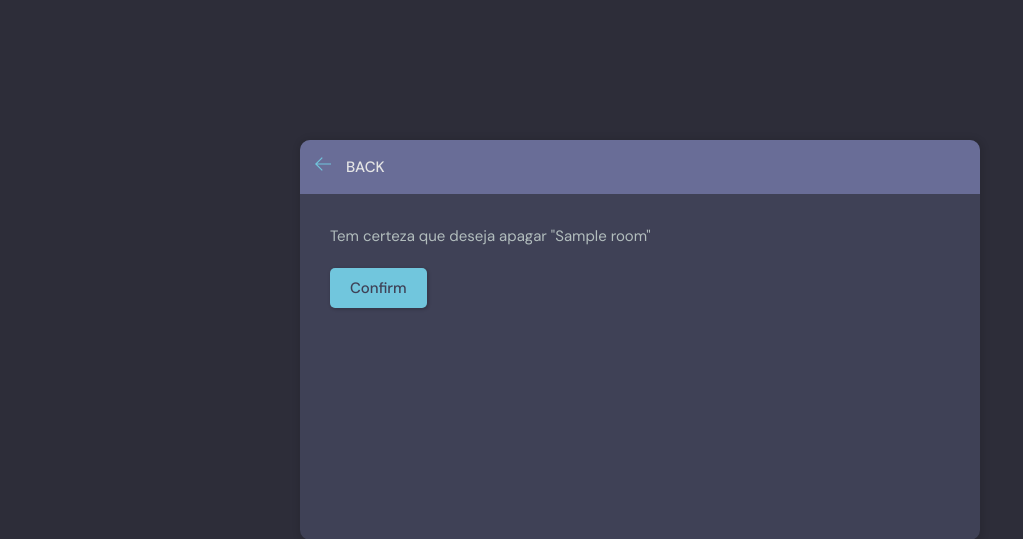
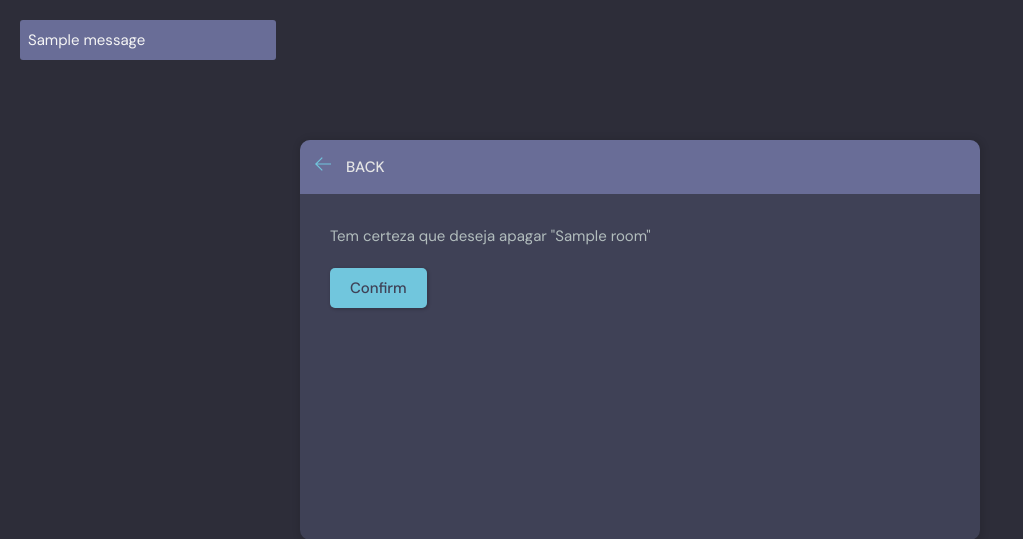
Before and after one commit to Vinicius-8/Discord_clone, a Django app: page /delete_room/1 in a window 1280 px wide. Shown: the part 76-615 px from the top of the page, without its empty margins (0-1023 px from the left). Run offline with Django 4.2, Linux system fonts and the light colour scheme; a user stored in the database is signed in; tables that the repository leaves empty hold one stand-in row (values such as "Sample post"); grey boxes marked "Sample" are stand-in pictures; one stand-in notice (Sample message) is shown.

Commit message:
fixing messages, miss fade out in box

```diff
--- a/base/views.py
+++ b/base/views.py
@@ -73,21 +73,18 @@ def logout_user(request):
 
 def register_page(request):
     form = MyUserCreationForm()
-    print('ghotst')
     if request.method == 'POST':
-        print('ghotst22')
         form = MyUserCreationForm(request.POST)
+
         if form.is_valid():
             user = form.save(commit=False)
             user.username = user.username.lower()
-            print('CHegooo')
             x = user.save()
-            print('mister x : ' + x)
             login(request, user)
             return redirect('home')
         else:
-            print('shit is invalid '+ form)
-            messages.error(request, 'Something went wrong during registration')
+            messages.error(request, 'Fail! too easy password')
+
 
     return render(request, 'base/login_register.html', {'form':form})
 
--- a/templates/main.html
+++ b/templates/main.html
@@ -9,21 +9,32 @@
     <link rel="shortcut icon" href="assets/favicon.ico" type="image/x-icon" />
     <link rel="stylesheet" href="{% static 'styles/style.css' %}" />
     <title>Discord - Find communities around the world!</title>
+    <style>
+      .messages{
+        background-color: #696d97;
+        color: whitesmoke;
+        border-radius: 3px;
+        width: 20%;
+        margin: 20px;
+        list-style: none;
+        padding: 8px;
+      }
+    </style>
+
   </head>
 
   <body>
 
     {% include 'navbar.html' %}
 
-<!--
+
     {% if messages %}
-    <ul class="messages">
+    <ul class="messages" >
         {% for message in messages %}
-        <li> </li>
+        <li>{{message}} </li>
         {% endfor %}
     </ul>
     {% endif %}
--->
 
 
 
```
Also changed, not shown: discord/settings.py (+18 -17 lines), .gitpod.yml (added), 2 other files.
